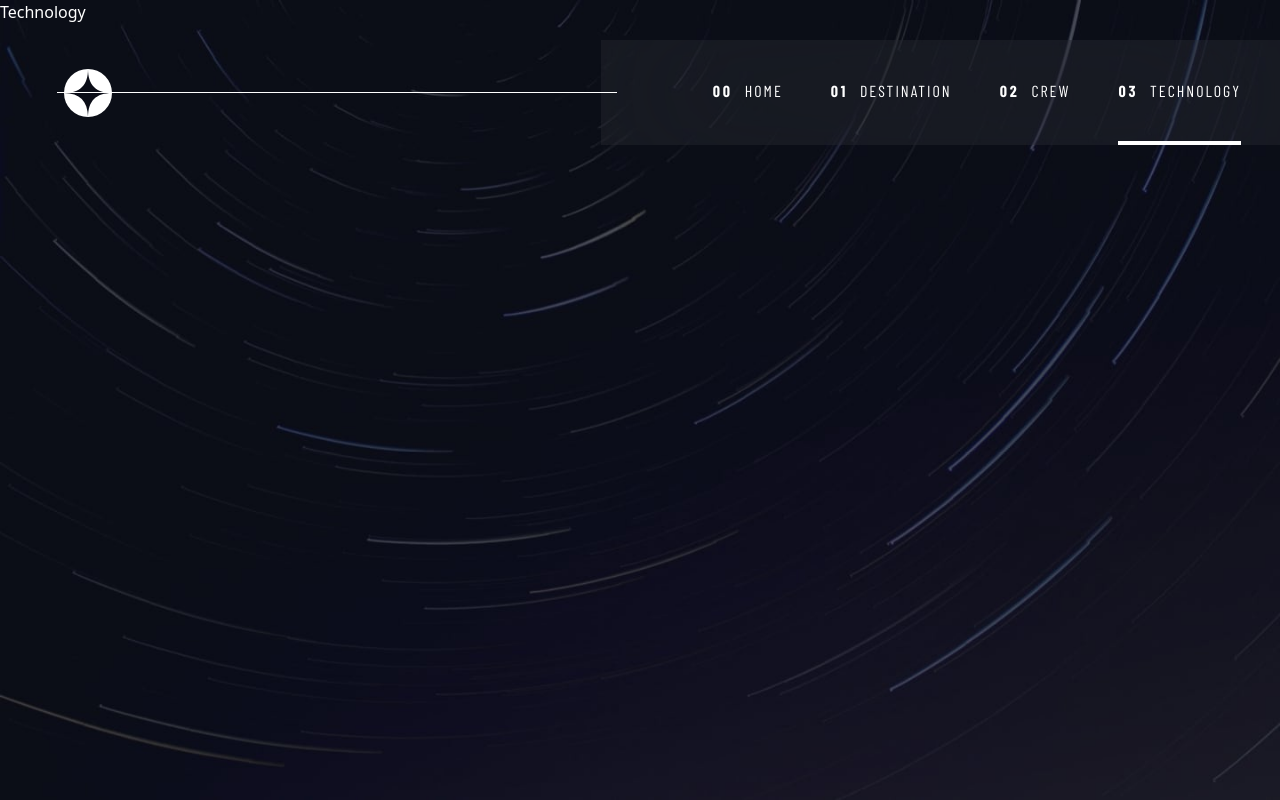
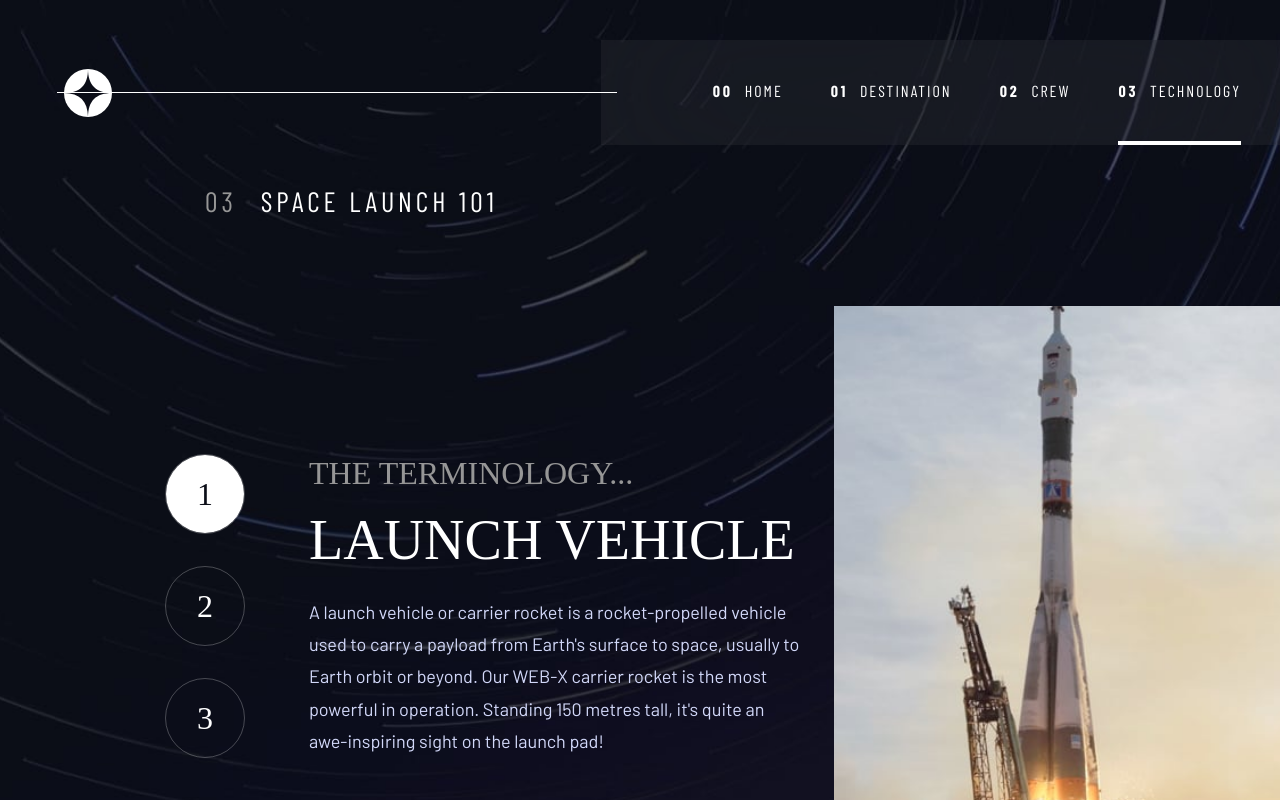
Before and after one commit to xyzeez/space-tourism-website, a React (Vite) app: page /technology in a window 1280 px wide. Shown: the top 800 px of the page. Built offline with nearby package versions, Linux system fonts and the light colour scheme; a web font is replaced by a local one.

Commit message:
🎨 ui(app): finished technology page UI

```diff
--- a/src/pages/Technology.jsx
+++ b/src/pages/Technology.jsx
@@ -1,5 +1,110 @@
+import { useState } from 'react';
+import { AnimatePresence, motion } from 'framer-motion';
+
+// Components
+import Pagination from '../components/Pagination';
+
+// Variables
+const technologyData = [
+  {
+    title: 'Launch vehicle',
+    body: `A launch vehicle or carrier rocket is a rocket-propelled vehicle used to carry a
+      payload from Earth's surface to space, usually to Earth orbit or beyond. Our
+      WEB-X carrier rocket is the most powerful in operation. Standing 150 metres tall,
+      it's quite an awe-inspiring sight on the launch pad!`,
+    img: {
+      landscape: '/assets/technology/image-launch-vehicle-landscape.jpg',
+      portrait: '/assets/technology/image-launch-vehicle-portrait.jpg',
+    },
+  },
+  {
+    title: 'Spaceport',
+    body: `A spaceport or cosmodrome is a site for launching (or receiving) spacecraft,
+      by analogy to the seaport for ships or airport for aircraft. Based in the
+      famous Cape Canaveral, our spaceport is ideally situated to take advantage
+      of the Earth’s rotation for launch.`,
+    img: {
+      landscape: '/assets/technology/image-spaceport-landscape.jpg',
+      portrait: '/assets/technology/image-spaceport-portrait.jpg',
+    },
+  },
+  {
+    title: 'Space capsule',
+    body: `A space capsule is an often-crewed spacecraft that uses a blunt-body reentry
+      capsule to reenter the Earth's atmosphere without wings. Our capsule is where
+      you'll spend your time during the flight. It includes a space gym, cinema,
+      and plenty of other activities to keep you entertained.`,
+    img: {
+      landscape: '/assets/technology/image-space-capsule-landscape.jpg',
+      portrait: '/assets/technology/image-space-capsule-portrait.jpg',
+    },
+  },
+];
+
 const Technology = () => {
-  return <main className="bg-technology">Technology</main>;
+  const [activeSlide, setActiveSlide] = useState(0);
+
+  return (
+    <main className="flex flex-col gap-y-[88px] items-center md:items-start pt-28 px-0 pb-12 md:pt-[136px] md:pb-10 xl:pt-[184px] xl:pl-[165px] xl:pb-12 bg-technology overflow-x-hidden">
+      <h1 className="heading-xs uppercase px-6 md:px-10">
+        <span className="text-ashe mr-6">03</span>
+        <span>Space launch 101</span>
+      </h1>
+      <AnimatePresence mode="wait">
+        <div className="flex flex-col xl:flex-row-reverse xl:items-center xl:justify-between gap-8 w-full">
+          <picture>
+            <source
+              media="(min-width: 1280px)"
+              srcSet={technologyData[activeSlide].img.portrait}
+            />
+            <motion.img
+              key={technologyData[activeSlide].img.landscape}
+              initial={{ opacity: 0 }}
+              animate={{ opacity: 1 }}
+              exit={{ opacity: 0 }}
+              transition={{ duration: 0.5 }}
+              src={technologyData[activeSlide].img.landscape}
+              alt=""
+              className="w-full max-w-screen-md xl:max-w-auto h-[258px] xl:h-[600px] object-cover object-center mx-auto xl:mx-0"
+            />
+          </picture>
+          <section className="flex flex-col-reverse xl:flex-row-reverse gap-10 xl:gap-16 items-center px-6 md:px-10 xl:px-0">
+            <div className="text-center xl:text-left">
+              <motion.h1
+                key={technologyData[activeSlide].title}
+                initial={{ opacity: 0 }}
+                animate={{ opacity: 1 }}
+                exit={{ opacity: 0 }}
+                transition={{ duration: 0.5 }}
+                className="uppercase mb-4 xl:mb-6">
+                <span className="block heading-s text-ashe mb-4 md:mb-4">
+                  The terminology...
+                </span>
+                <span className="heading-m">
+                  {technologyData[activeSlide].title}
+                </span>
+              </motion.h1>
+              <motion.p
+                key={technologyData[activeSlide].body}
+                initial={{ opacity: 0 }}
+                animate={{ opacity: 1 }}
+                exit={{ opacity: 0 }}
+                transition={{ duration: 0.5 }}
+                className="body text-blue max-w-[56ch] xl:w-[48.5ch] xl:max-w-auto">
+                {technologyData[activeSlide].body}
+              </motion.p>
+            </div>
+            <Pagination
+              type="numbers"
+              orientationStyles="flex-row xl:flex-col"
+              activeSlide={activeSlide}
+              slideHandler={setActiveSlide}
+            />
+          </section>
+        </div>
+      </AnimatePresence>
+    </main>
+  );
 };
 
 export default Technology;
```
